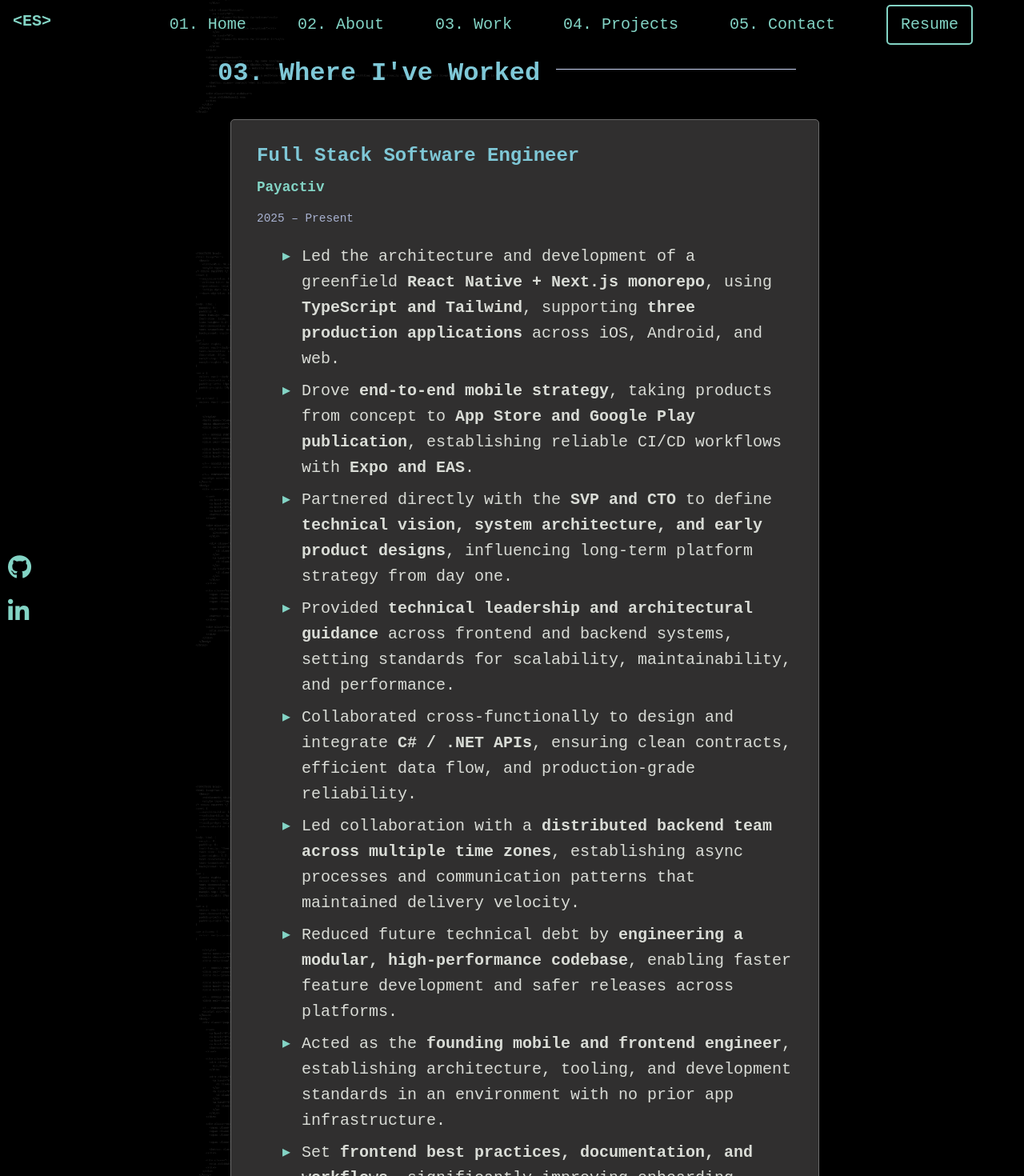
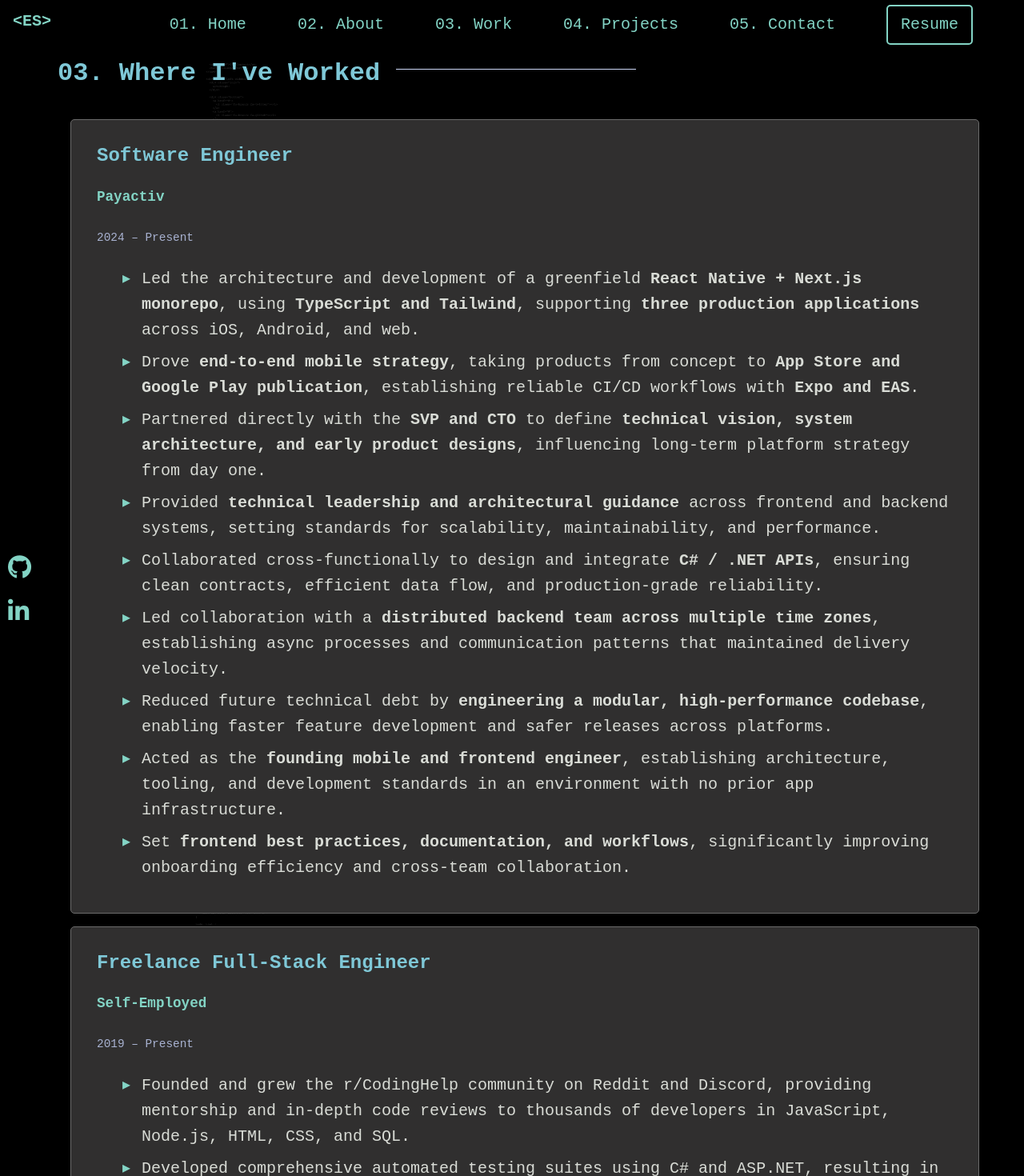
Before and after one commit to DudeThatsErin/PortfolioV2, a Next.js app: page /work in a window 1280 px wide. Shown: the top 1470 px of the page at 80% size. Built offline with nearby package versions, Linux system fonts and the light colour scheme.

Commit message:
Latest josh changes

```diff
--- a/src/app/about/page.tsx
+++ b/src/app/about/page.tsx
@@ -1,13 +1,13 @@
 export default function AboutPage() {
   const technologies = [
-    "JavaScript (Node.js, React, Angular, Vue), TypeScript (Angular)",
+    "JavaScript (Node.js, Next.js, Nuxt.js, React, Angular, Vue), TypeScript (Angular)",
     "C, C++, C#/C#.NET, Python",
     "HTML 5/CSS 3/SCSS/SASS",
     "CSS Animations",
     "SQL (MySQL, MSSQL, SQLite, MongoDB, NoSQL and PostGresSQL)",
     "WordPress & WordPress Plugins",
     "PHP (Sage/Roots and more)",
-    "Python, PyTorch, Django",
+    "Python, PyTorch, Django, Flask",
     "AWS, EC2, CodeBuild, CodeDeploy, API Gateway, CloudWatch, CloudFront, DynamoDB"
   ];
 
@@ -20,7 +20,7 @@
       <section aria-labelledby="intro-heading">
         <h2 id="intro-heading" className="visually-hidden">Introduction</h2>
         <p>
-          Hello! My name is Erin and I enjoy creating interactive bots and things that live on the internet. My interest is in bots and applying language learning models to them. I started about 9 years ago by creating a discord bot for my CodingHelp discord server that I authored. I have since started teaching myself how to apply language learning models to bots that I have created for websites and discord.
+          Throughout my coding journey I have enjoyed creating bots/AI and things that live on the internet. I started about 9 years ago by creating a discord bot for my CodingHelp discord server that I authored. I have since started teaching myself how to apply language learning models to bots that I have created for websites and discord.
         </p>
       </section>
 
@@ -33,7 +33,7 @@
 
       <section aria-labelledby="technologies-heading">
         <h2 id="technologies-heading" className="visually-hidden">Technologies I Work With</h2>
-        <p>Here are a few technologies I've been working with recently:</p>
+        <p>Here are a few technologies I've been working with throughout my career:</p>
         <ul className="list" role="list" aria-label="Technologies and programming languages">
           {technologies.map((tech, index) => (
             <li key={index}>{tech}</li>
--- a/src/app/globals.css
+++ b/src/app/globals.css
@@ -85,7 +85,7 @@
 
 /* Main content container with max-width */
 #main-content {
-  max-width: 800px;
+  max-width: 1200px;
   margin: 0 auto;
   width: 100%;
   overflow-x: hidden;
@@ -229,10 +229,14 @@
   margin: 0;
   padding: 4rem 2rem 2rem 2rem;
   width: 100%;
-  max-width: 800px;
+  max-width: 1200px;
   position: relative;
   top: 10%;
   overflow-x: hidden;
+}
+
+.about-content p {
+  margin: 20px 0;
 }
 
 /* Typography Elements */
@@ -242,6 +246,7 @@
   font-family: var(--font-mono);
   display: block;
   color: var(--accent-teal);
+  margin-top: 1em;
 }
 
 .name {
@@ -428,6 +433,14 @@
   z-index: 100;
   text-align: right;
   padding: 0 2rem;
+}
+
+@media screen and (min-width: 901px) {
+  nav {
+    background-color: #000;
+    top: 0;
+    padding: 0.75rem 2rem;
+  }
 }
 
 .menu {
@@ -726,6 +739,8 @@
 .pdf-preview iframe {
   display: block;
   margin: 0 auto;
+  width: 1000px;
+  height: 600px;
   max-width: 100%;
   box-shadow: 0 4px 8px rgba(0, 0, 0, 0.2);
 }
@@ -733,13 +748,14 @@
 /* Responsive adjustments for PDF preview */
 @media screen and (max-width: 900px) {
   .pdf-preview iframe {
+    width: 100%;
     height: 600px;
   }
 }
 
 @media screen and (max-width: 479px) {
-  .pdf-preview iframe {
-    height: 500px;
+  .pdf-preview {
+    display: none;
   }
 }
 
@@ -751,6 +767,10 @@
   border-radius: var(--border-radius);
   border: 1px solid var(--border-color);
   background: var(--bg-dark);
+}
+
+.section p {
+  padding: 4px 0;
 }
 
 .section ul {
--- a/src/app/page.tsx
+++ b/src/app/page.tsx
@@ -6,9 +6,9 @@
       <h1 className="visually-hidden">Erin Skidds - Full-Stack Engineer</h1>
       <p className="hello">Hello, my name is</p>
       <h2 className="name">Erin Skidds.</h2>
-      <p className="iam">I'm a <strong>Full-Stack Engineer</strong> who works on both front-end and back-end code. I have a passion for bot/ai development.</p>
+      <p className="iam">I'm a <strong>Full-Stack Engineer</strong> who works on both front-end and back-end code. I have a passion for bots/AI and website development.</p>
 
-      <p className="shortabout">I have over 5 years of professional experience in Full-Stack Development. I am most skilled with Back-End Development in Python, PHP, and Back-End JavaScript. I specialize in building bots, learning how to connect language learning models to those bots, and websites.</p>
+      <p className="shortabout">I also have over 5 years of professional experience in Full-Stack Development. In Back-End Development I am most skilled in C++/C#, Python, PHP, and JavaScript. In Front-End development I am most skilled in HTML, CSS, JavaScript, and TypeScript. I specialize in building bots/AI, learning how to connect language learning models to those bots, and website development.</p>
 
       <Link href="/contact" className="contact-link">
         <button className="contact" aria-label="Get in touch with Erin">Get in Touch</button>
--- a/src/app/resume/page.tsx
+++ b/src/app/resume/page.tsx
@@ -9,7 +9,7 @@
 
       <div style={{ textAlign: 'center', margin: '2rem 0' }}>
         <a
-          href="/assets/ErinSkiddsResume.pdf?v=2"
+          href="/assets/ErinSkiddsResume.pdf?v=3"
           download
           style={{ margin: '0 1rem' }}
         >
@@ -19,7 +19,7 @@
         </a>
 
         <a
-          href="/assets/ErinSkiddsResume.docx?v=2"
+          href="/assets/ErinSkiddsResume.docx?v=3"
           download
           style={{ margin: '0 1rem' }}
         >
@@ -32,9 +32,9 @@
       {/* PDF Preview */}
       <div className="pdf-preview">
         <iframe
-          src="/assets/ErinSkiddsResume.pdf?v=2"
+          src="/assets/ErinSkiddsResume.pdf?v=3"
           width="100%"
-          height="800"
+          height="100%"
           style={{
             border: '1px solid var(--border-color)',
             borderRadius: 'var(--border-radius)',
@@ -42,9 +42,6 @@
           }}
           title="Erin Skidds Resume Preview"
         >
-          <p>Your browser does not support PDFs.
-            <a href="/assets/ErinSkiddsResume.pdf?v=2" download>Download the PDF</a> to view it.
-          </p>
         </iframe>
       </div>
     </main>
--- a/src/data/jobs.ts
+++ b/src/data/jobs.ts
@@ -10,9 +10,9 @@
 export const jobs: Job[] = [
   {
     id: "payactiv",
-    title: "Full Stack Software Engineer",
+    title: "Software Engineer",
     company: "Payactiv",
-    startDate: "2025",
+    startDate: "2024",
     endDate: "Present",
     responsibilities: [
       "Led the architecture and development of a greenfield <strong>React Native + Next.js monorepo</strong>, using <strong>TypeScript and Tailwind</strong>, supporting <strong>three production applications</strong> across iOS, Android, and web.",
@@ -28,7 +28,7 @@
   },
   {
     id: "freelance",
-    title: "Freelance Full-Stack Developer",
+    title: "Freelance Full-Stack Engineer",
     company: "Self-Employed",
     startDate: "2019",
     endDate: "Present",
```
